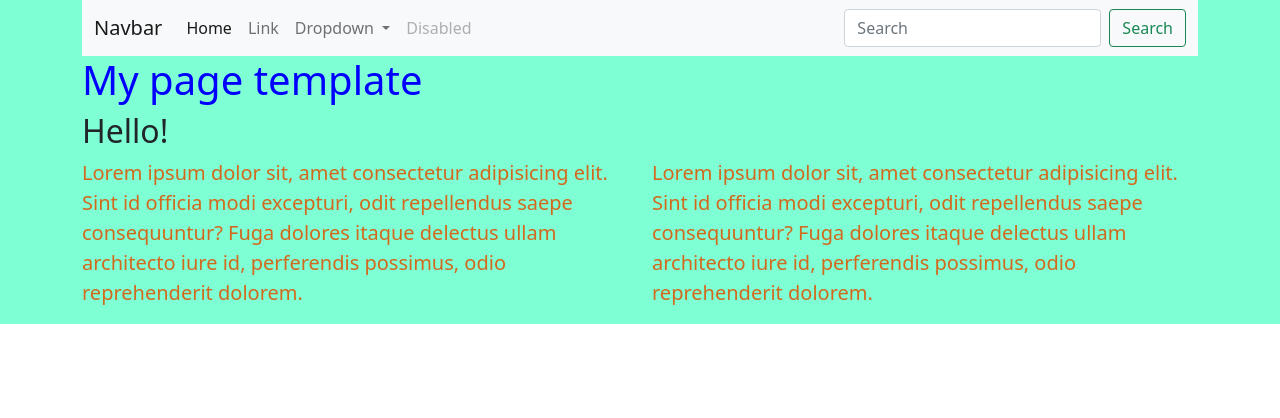
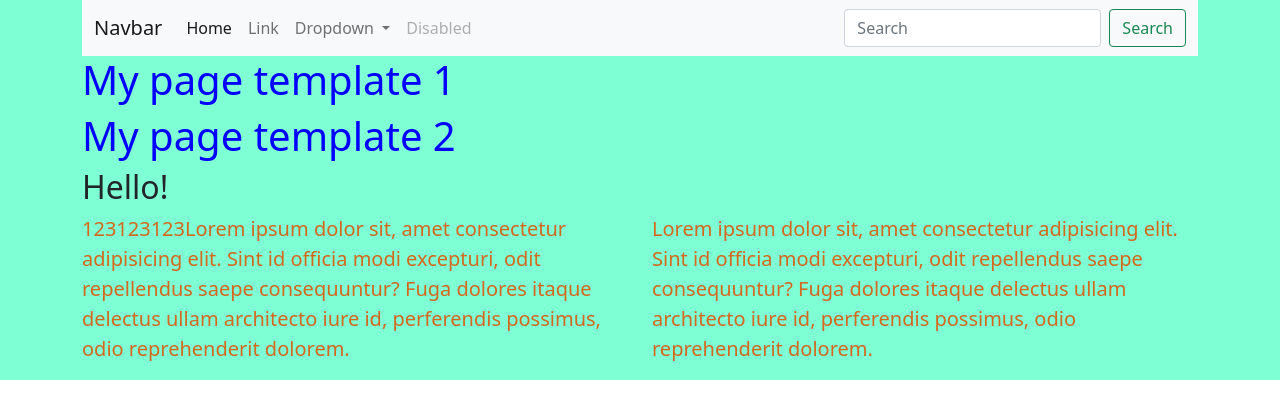
Before and after one commit to alex-ismailov/frontend-project-lvl3, a website built with webpack: page src/index.html in a window 1280 px wide. Built offline with nearby package versions, Linux system fonts and the light colour scheme.

Commit message:
Add(src/index.html) wrapper__title

```diff
--- a/src/index.html
+++ b/src/index.html
@@ -46,10 +46,13 @@
         </div>
       </nav>
       <div class="row">
-        <h1>My page template</h1>
+        <div class="wrapper__title">
+          <h1>My page template 1</h1>
+          <h1>My page template 2</h1>
+        </div>
         <h2>Hello!</h2>
         <div class="col-6">
-          <p class="wrapper__text">Lorem ipsum dolor sit, amet consectetur adipisicing elit. Sint id officia modi excepturi, odit repellendus saepe consequuntur? Fuga dolores itaque delectus ullam architecto iure id, perferendis possimus, odio reprehenderit dolorem.</p>
+          <p class="wrapper__text">123123123Lorem ipsum dolor sit, amet consectetur adipisicing elit. Sint id officia modi excepturi, odit repellendus saepe consequuntur? Fuga dolores itaque delectus ullam architecto iure id, perferendis possimus, odio reprehenderit dolorem.</p>
         </div>
         <div class="col-6">
           <p class="wrapper__text">Lorem ipsum dolor sit, amet consectetur adipisicing elit. Sint id officia modi excepturi, odit repellendus saepe consequuntur? Fuga dolores itaque delectus ullam architecto iure id, perferendis possimus, odio reprehenderit dolorem.</p>
```
